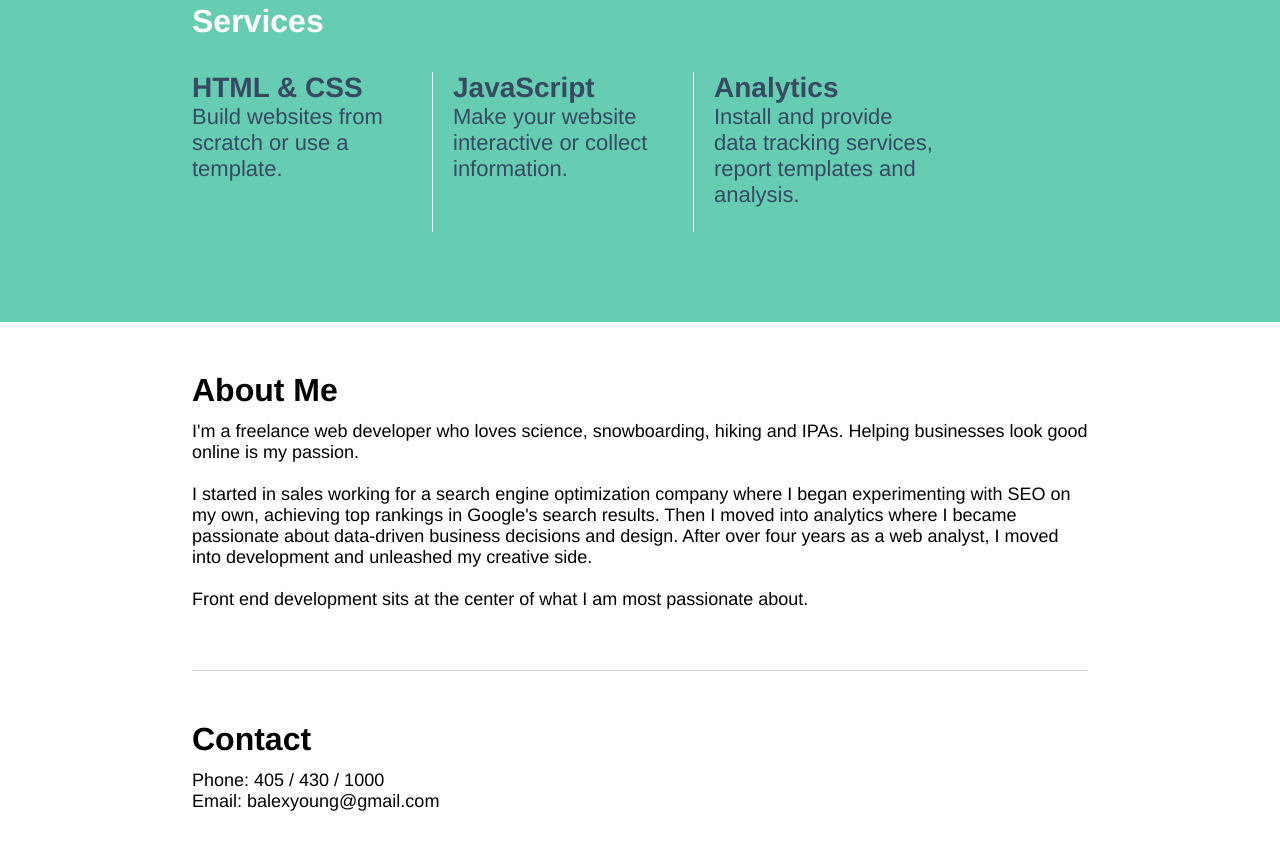
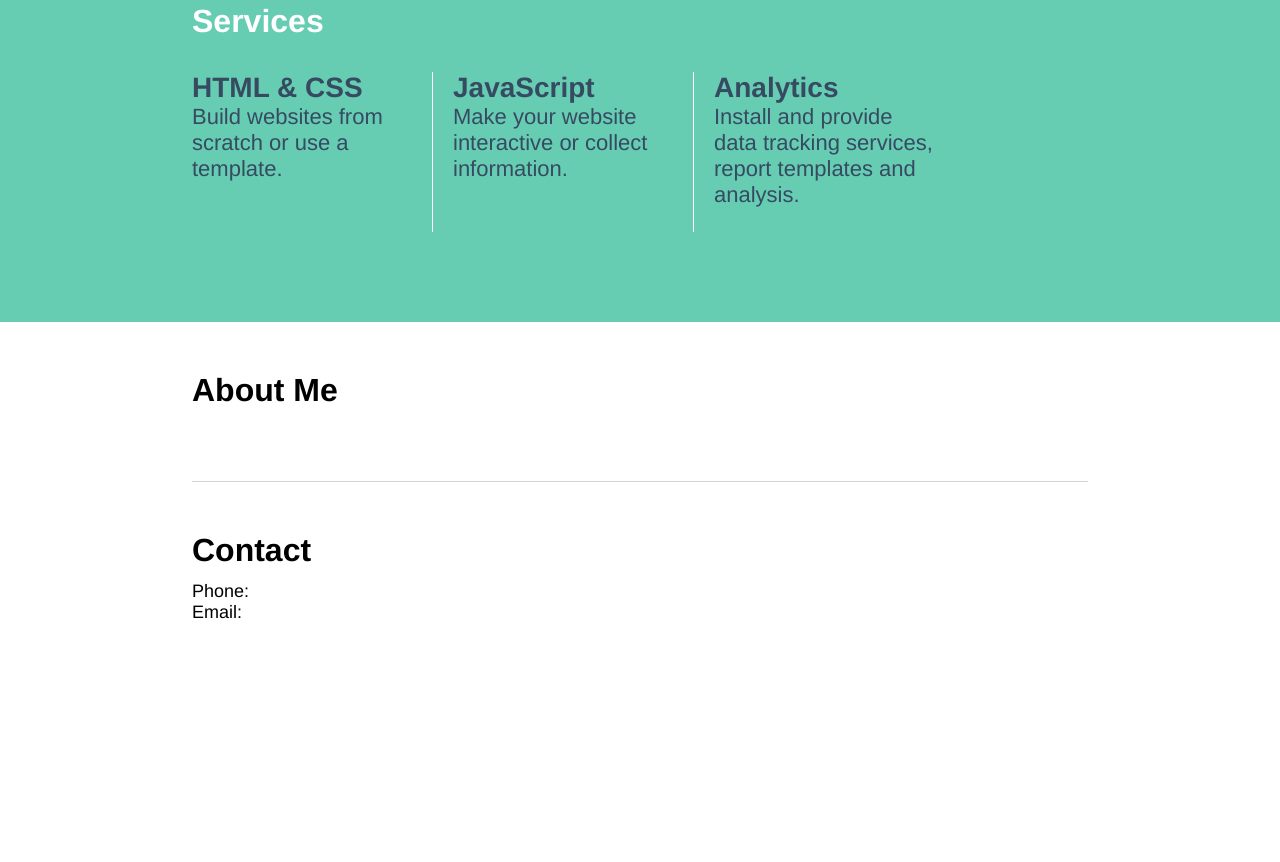
Before and after one commit to balexyoung/balexyoung.github.io, a plain HTML site: page index.html in a window 1280 px wide. Shown: the part 1202-2064 px from the top of the page. After the commit the page ends 1875 px from the top, so only its background shows below. Drawn offline with Linux system fonts and the light colour scheme.

Commit message:
Update index.html

```diff
--- a/index.html
+++ b/index.html
@@ -78,14 +78,11 @@
   <div class="body-container">
     <div class="about">
       <h1 class="section-title">About Me</h1>
-      <p>I'm a freelance web developer who loves science, snowboarding, hiking and IPAs. Helping businesses look good online is my passion.</p><br />
-      <p>I started in sales working for a search engine optimization company where I began experimenting with SEO on my own, achieving top rankings in Google's search results. Then I moved into analytics where I became passionate about data-driven business decisions and design. After over four years as a web analyst, I moved into development and unleashed my creative side.</p><br />
-      <p>Front end development sits at the center of what I am most passionate about.</p>
     </div>
     <div>
       <h1 class="section-title">Contact</h1>
-      <p>Phone: 405 / 430 / 1000</p>
-      <p>Email: balexyoung@gmail.com</p>
+      <p>Phone:</p>
+      <p>Email:</p>
     </div>
   </div>
 
```
